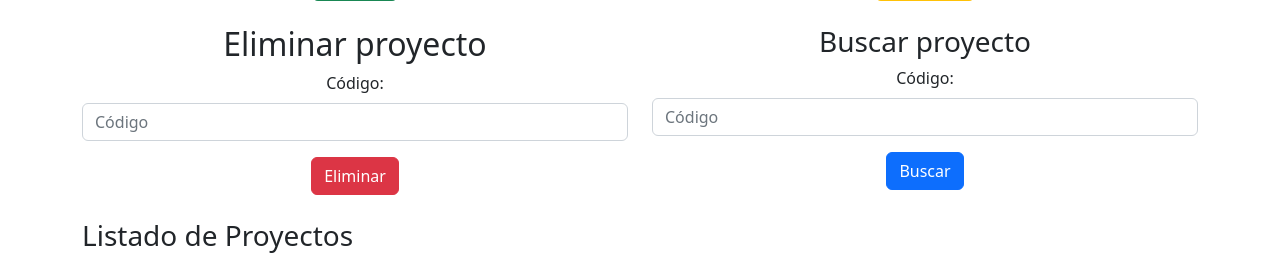
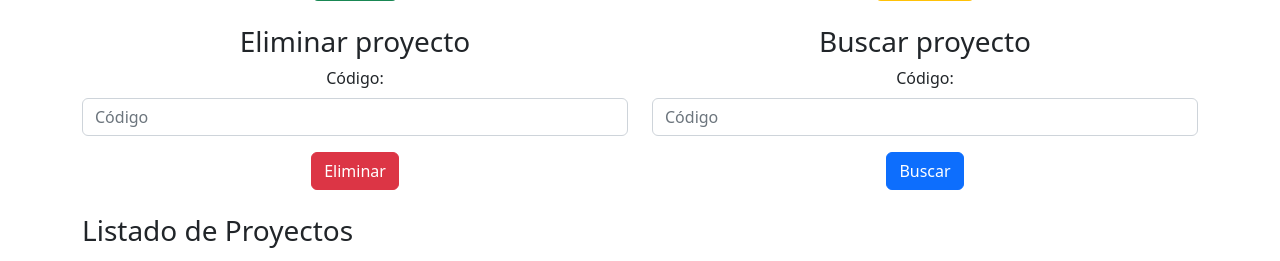
Before and after one commit to JavierSalgado01/web-django, a Django app: page /insert in a window 1280 px wide. Shown: the part 909-1170 px from the top of the page. Run offline with Django 5.2, Linux system fonts and the light colour scheme; a user stored in the database is signed in.

Commit message:
cambios menores a plantillas

```diff
--- a/django/proyecto_construccion/proyecto_be/templates/error.html
+++ b/django/proyecto_construccion/proyecto_be/templates/error.html
@@ -3,7 +3,7 @@
 <head>
     <meta charset="UTF-8">
     <meta name="viewport" content="width=device-width, initial-scale=1.0">
-    <title>Document</title>
+    <title>Ha ocurrido un error</title>
 </head>
 <body>
     <h1>OCURRIO UN ERROR INESPERADO:</h1>
--- a/django/proyecto_construccion/proyecto_be/templates/index.html
+++ b/django/proyecto_construccion/proyecto_be/templates/index.html
@@ -152,7 +152,7 @@
     <div class="container">
         <div class="row">
             <div class="col-md-6">
-                <h2 class="text-center">Eliminar proyecto</h2>
+                <h3 class="text-center">Eliminar proyecto</h3>
                 <form action="{% url 'delete' %}" method="POST" class="text-center">
                     {% csrf_token %}
                     <div class="mb-3">
```
Also changed, not shown: django/proyecto_construccion/db.sqlite3.
